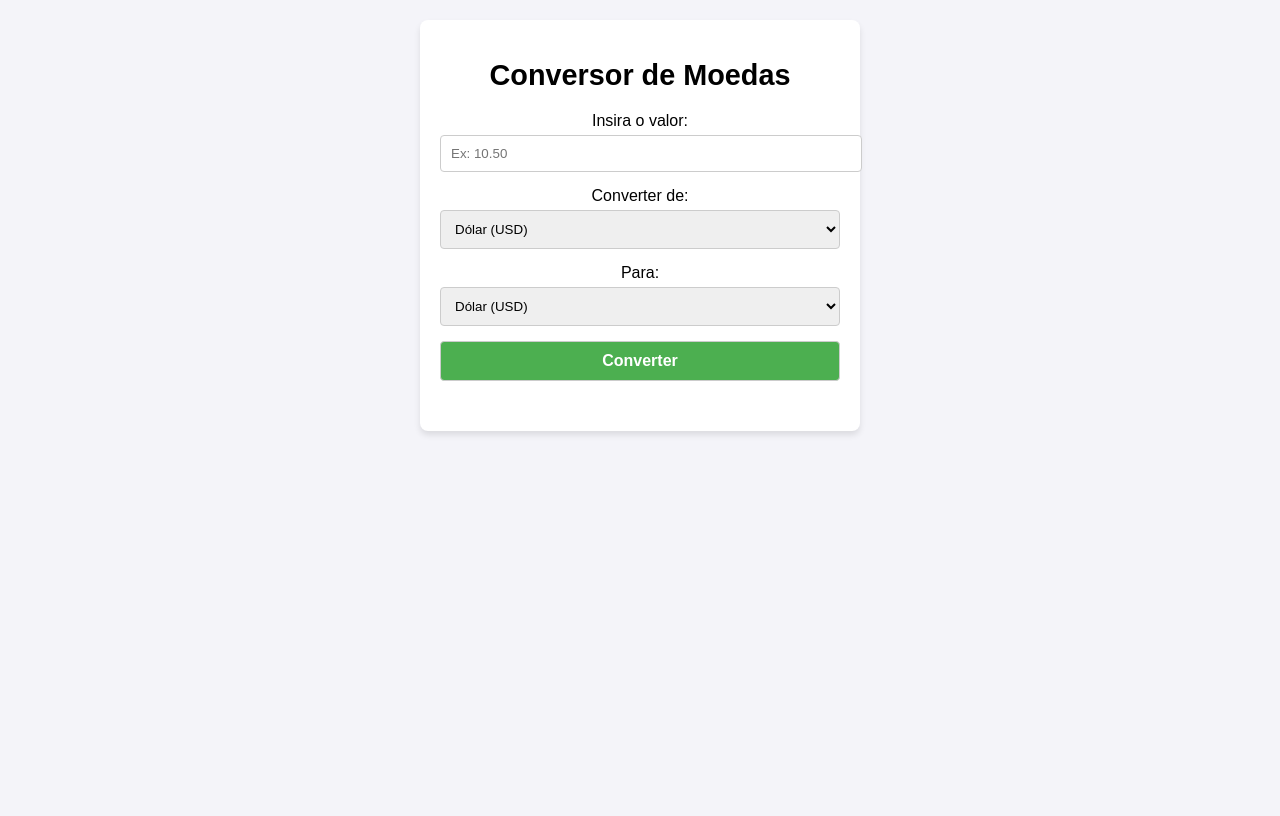
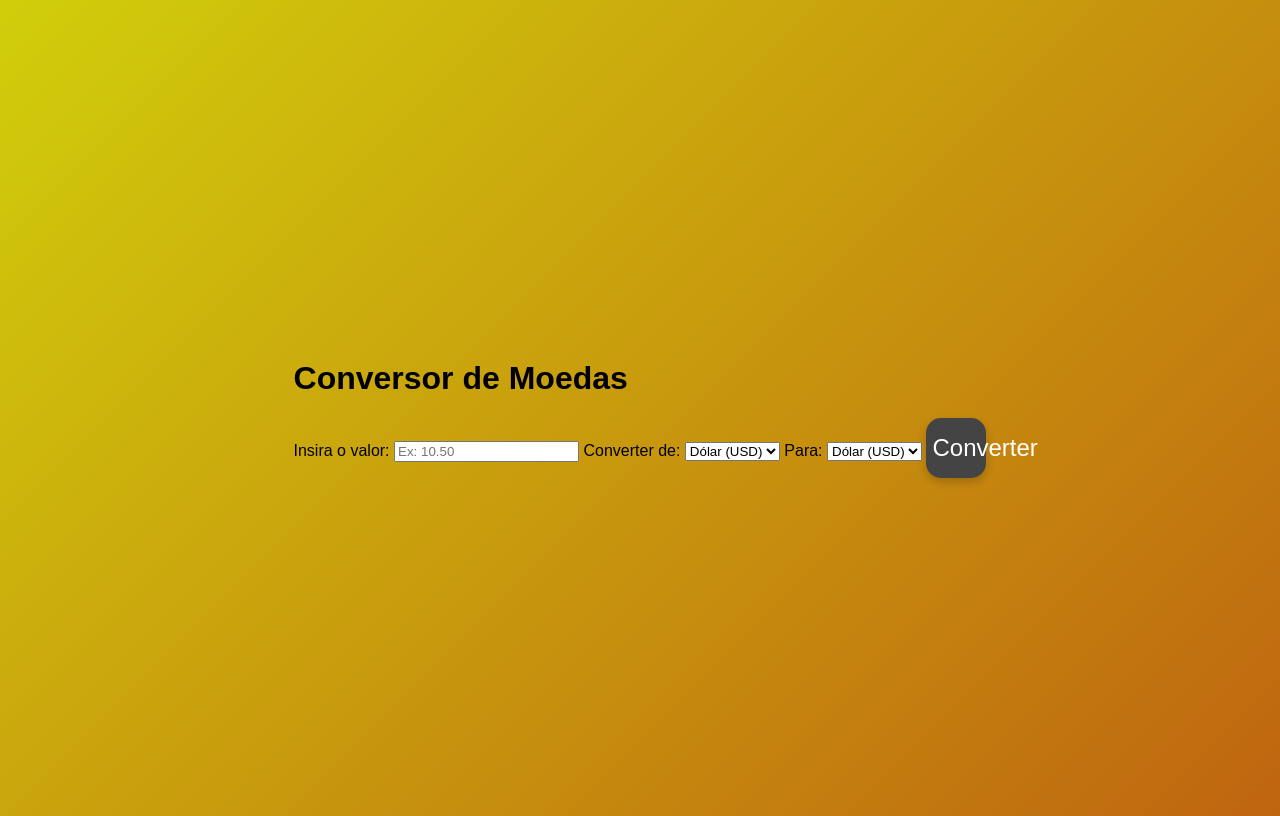
Before and after one commit to Spideronly2/conversordemoedas, a plain HTML site: page index.html in a window 1280 px wide. Drawn offline with Linux system fonts and the light colour scheme.

Commit message:
Alteração no visual e visor

```diff
--- a/style.css
+++ b/style.css
@@ -1,55 +1,76 @@
-/* style.css */
 body {
-    font-family: Arial, sans-serif;
-    text-align: center;
-    background-color: #f4f4f9;
-    padding: 20px;
-    margin: 0;
+  font-family: Arial, sans-serif;
+  display: flex;
+  justify-content: center;
+  align-items: center;
+  height: 100vh;
+  background: linear-gradient(135deg, #d1ce0b, #bf6510);
 }
 
-.container {
-    max-width: 400px;
-    margin: auto;
-    background: white;
-    padding: 20px;
-    border-radius: 8px;
-    box-shadow: 0 4px 6px rgba(0, 0, 0, 0.1);
+.calculadora {
+  background: #222;
+  padding: 20px;
+  border-radius: 20px;
+  box-shadow: 0px 4px 15px rgba(0, 0, 0, 0.3);
+  text-align: center;
+  width: 300px;
 }
 
-h1 {
-    font-size: 1.8em;
-    margin-bottom: 20px;
+#display {
+  width: calc(100% - 20px);
+  height: 60px;
+  font-size: 2em;
+  text-align: right;
+  border: none;
+  border-radius: 10px;
+  padding: 10px;
+  background: #333;
+  color: white;
+  margin-bottom: 10px;
+  display: block;
+  margin-left: auto;
+  margin-right: auto;
 }
 
-form label {
-    display: block;
-    font-size: 1em;
-    margin-bottom: 5px;
-}
-
-input, select, button {
-    width: 100%;
-    margin-bottom: 15px;
-    padding: 10px;
-    border: 1px solid #ccc;
-    border-radius: 4px;
+.botoes {
+  display: grid;
+  grid-template-columns: repeat(4, 1fr);
+  gap: 10px;
 }
 
 button {
-    background-color: #4CAF50;
-    color: white;
-    font-size: 1em;
-    font-weight: bold;
-    cursor: pointer;
+  width: 60px;
+  height: 60px;
+  font-size: 1.5em;
+  border: none;
+  border-radius: 15px;
+  cursor: pointer;
+  transition: 0.3s;
+  background: #444;
+  color: white;
+  box-shadow: 0px 4px 8px rgba(0, 0, 0, 0.2);
 }
 
 button:hover {
-    background-color: #45a049;
+  background: #666;
 }
 
-#result {
-    font-size: 1.2em;
-    margin-top: 15px;
-    font-weight: bold;
-    color: #333;
+button:active {
+  transform: scale(0.95);
 }
+
+button:nth-child(1) {
+  background: #ff4444;
+}
+
+button:nth-child(1):hover {
+  background: #ff2222;
+}
+
+button:nth-child(17) {
+  background: #ded51b;
+}
+
+button:nth-child(17):hover {
+  background: #ded51b;
+}
```
